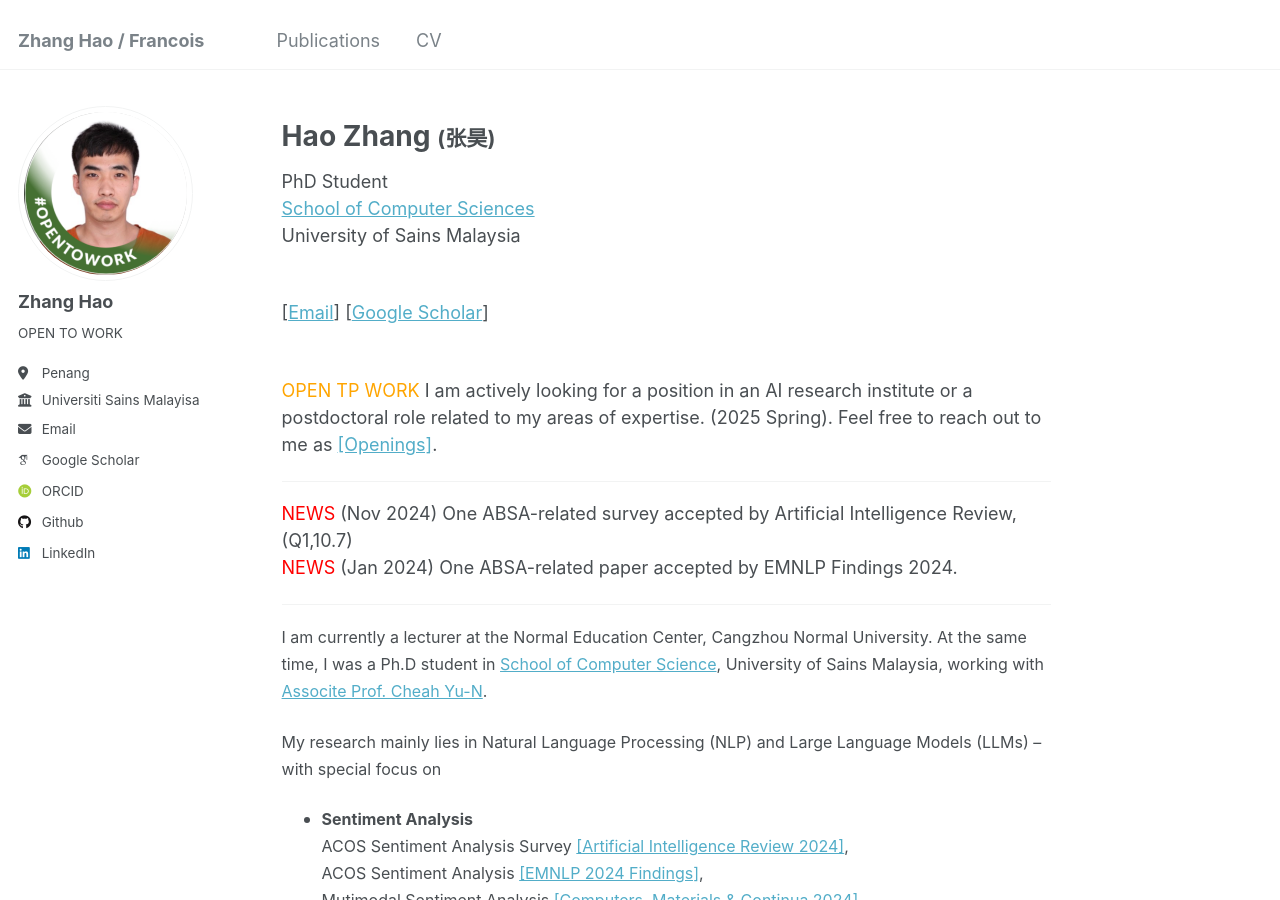
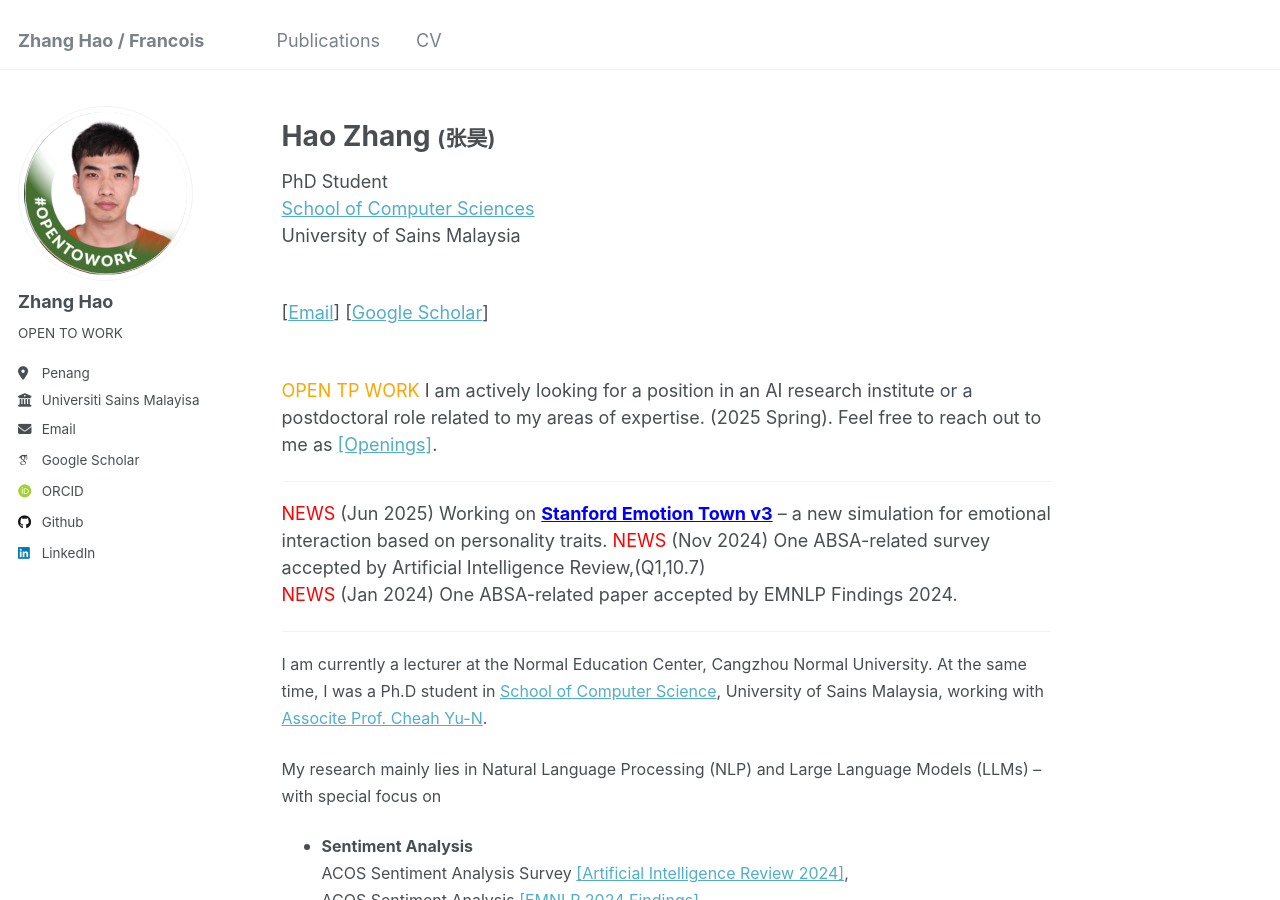
Before and after one commit to sydmou/sydmou.github.io, a Jekyll site: the page built from _pages/about.md, in a window 1280 px wide and 900 px high. Built offline with Jekyll 4.4.1, drawn with Linux system fonts in a browser that asks for light colours; some web fonts are replaced.

Commit message:
Update about.md

```diff
--- a/_pages/about.md
+++ b/_pages/about.md
@@ -33,6 +33,7 @@ redirect_from:
 </div>
 <hr>
 <p>
+    <span style="color: red;">NEWS</span> (Jun 2025) Working on <a href="https://tbxwlkfa.manus.space/" target="_blank" style="color: blue; font-weight: bold;">Stanford Emotion Town v3</a> – a new simulation for emotional interaction based on personality traits.
     <span style="color: red;">NEWS</span> (Nov 2024) One ABSA-related survey accepted by Artificial Intelligence Review,(Q1,10.7)<br>
     <span style="color: red;">NEWS</span> (Jan 2024) One ABSA-related paper accepted by EMNLP Findings 2024.<br>
 </p>
```
